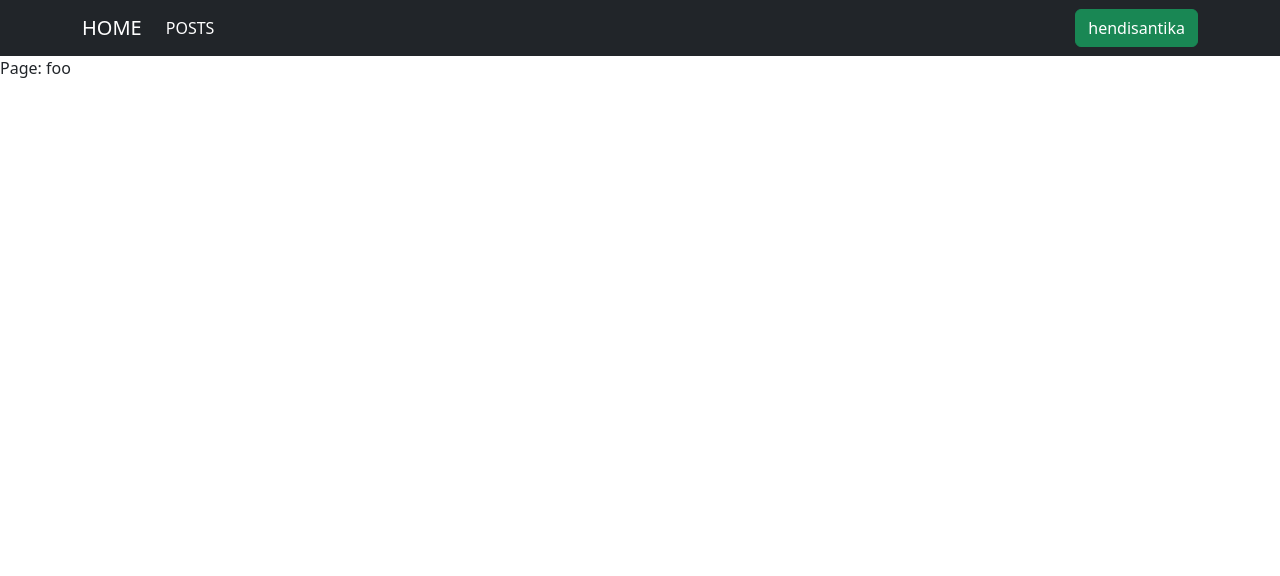
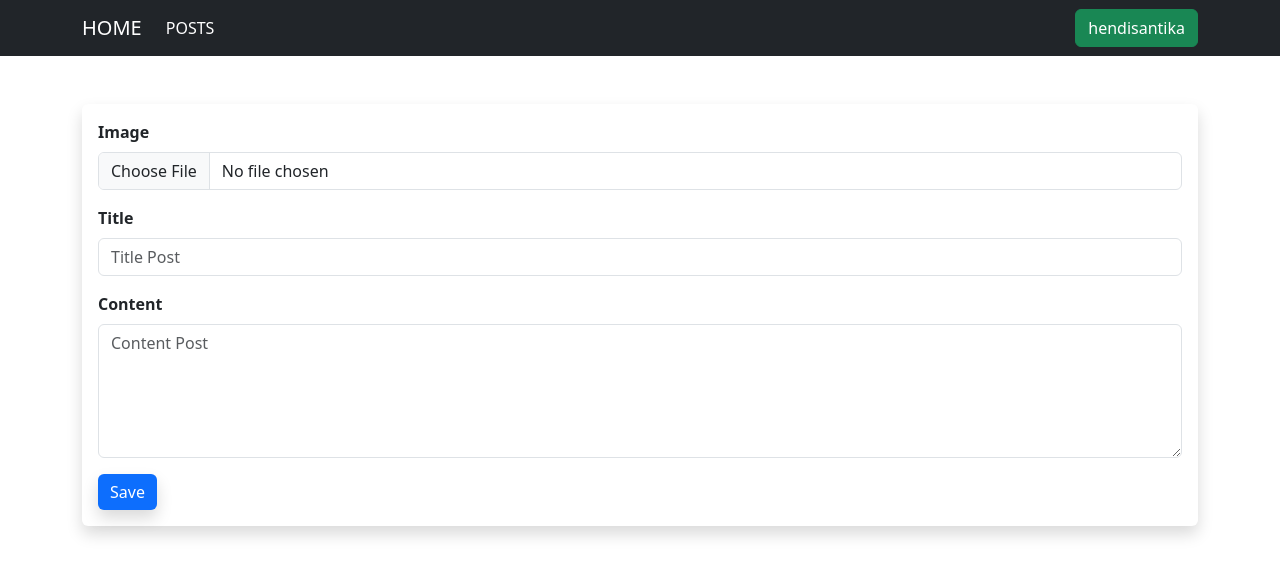
Before and after one commit to hendisantika/nuxt3-crud, a Nuxt app: page /posts/create in a window 1280 px wide. Shown: the top 576 px of the page. Built offline with nearby package versions, Linux system fonts and the light colour scheme.

Commit message:
#10 - Modify post/create/index.vue ✏️📗:octocat:⬆

```diff
--- a/pages/posts/create/index.vue
+++ b/pages/posts/create/index.vue
@@ -1,9 +1,95 @@
-<script lang="ts" setup></script>
+<script lang="ts" setup>
+
+//meta title
+useHead({
+  title: 'Create a Post - hendisantika',
+});
+
+//init config
+const config = useRuntimeConfig();
+
+//init router
+const router = useRouter();
+
+//define state
+const image = ref('');
+const title = ref('');
+const content = ref('');
+const errors: any = ref({});
+
+//method for handle file changes
+const handleFileChange = (e: any) => {
+
+  //assign file to state
+  image.value = e.target.files[0]
+}
+
+//method "storePost"
+const storePost = async () => {
+
+  //init formData
+  let formData = new FormData();
+
+  //assign state value to formData
+  formData.append('image', image.value);
+  formData.append('title', title.value);
+  formData.append('content', content.value);
+
+  //store data with API
+  await $fetch(`${config.public.apiBase}/api/posts`, {
+
+    //method
+    method: 'POST',
+
+    //data
+    body: formData
+  })
+      .then(() => {
+        //redirect
+        router.push({path: "/posts"});
+      })
+      .catch((error) => {
+
+        //assign response error data to state "errors"
+        errors.value = error.data
+      });
+}
+
+</script>
 
 <template>
-  <div>
-    Page: foo
+  <div class="container mt-5">
+    <div class="row">
+      <div class="col-md-12">
+        <div class="card border-0 rounded shadow">
+          <div class="card-body">
+            <form @submit.prevent="storePost()">
+              <div class="mb-3">
+                <label class="form-label fw-bold">Image</label>
+                <input class="form-control" type="file" @change="handleFileChange($event)">
+                <div v-if="errors.image" class="alert alert-danger mt-2">
+                  <span>{{ errors.image[0] }}</span>
+                </div>
+              </div>
+              <div class="mb-3">
+                <label class="form-label fw-bold">Title</label>
+                <input v-model="title" class="form-control" placeholder="Title Post" type="text">
+                <div v-if="errors.title" class="alert alert-danger mt-2">
+                  <span>{{ errors.title[0] }}</span>
+                </div>
+              </div>
+              <div class="mb-3">
+                <label class="form-label fw-bold">Content</label>
+                <textarea v-model="content" class="form-control" placeholder="Content Post" rows="5"></textarea>
+                <div v-if="errors.content" class="alert alert-danger mt-2">
+                  <span>{{ errors.content[0] }}</span>
+                </div>
+              </div>
+              <button class="btn btn-md btn-primary rounded-sm shadow border-0" type="submit">Save</button>
+            </form>
+          </div>
+        </div>
+      </div>
+    </div>
   </div>
 </template>
-
-<style scoped></style>
```
